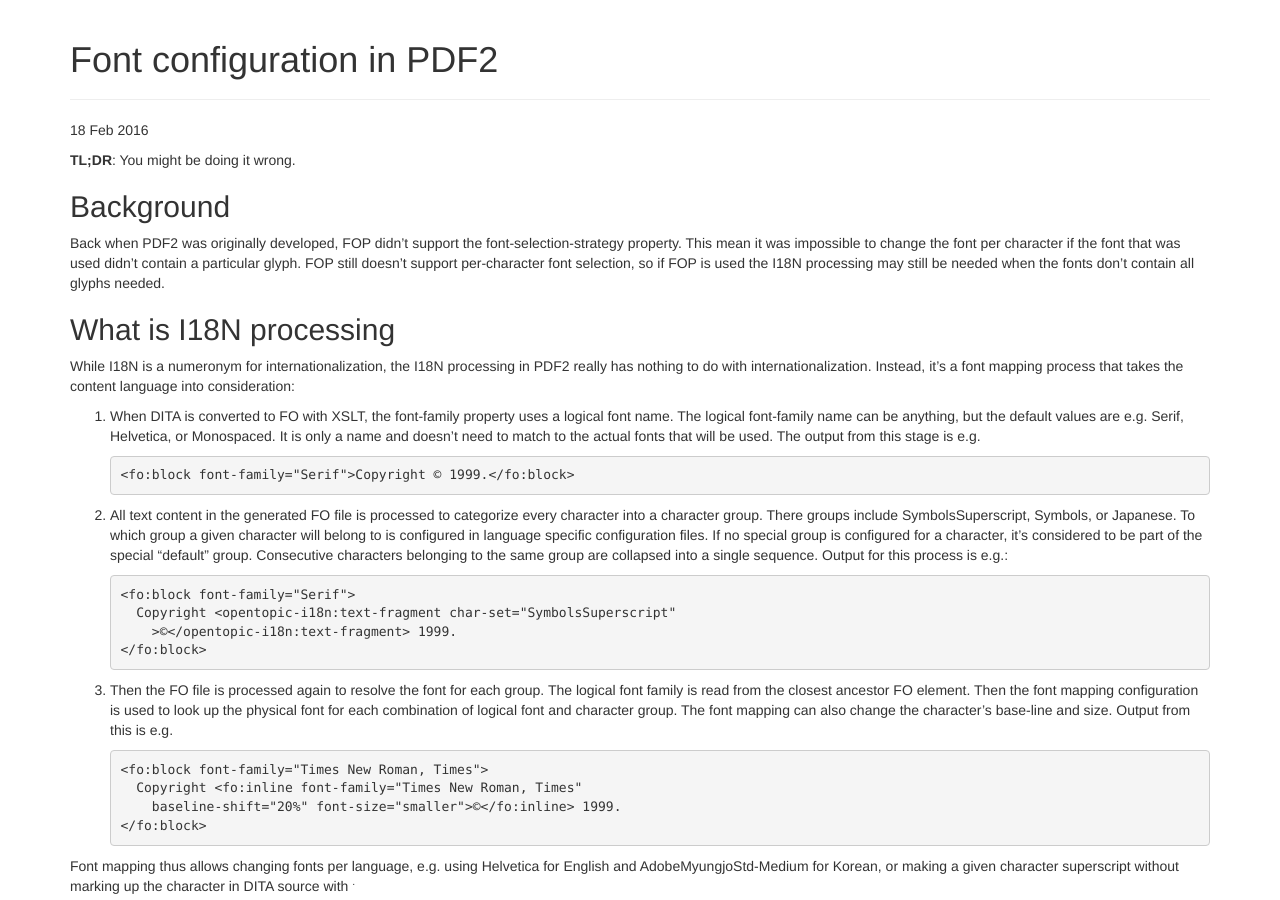
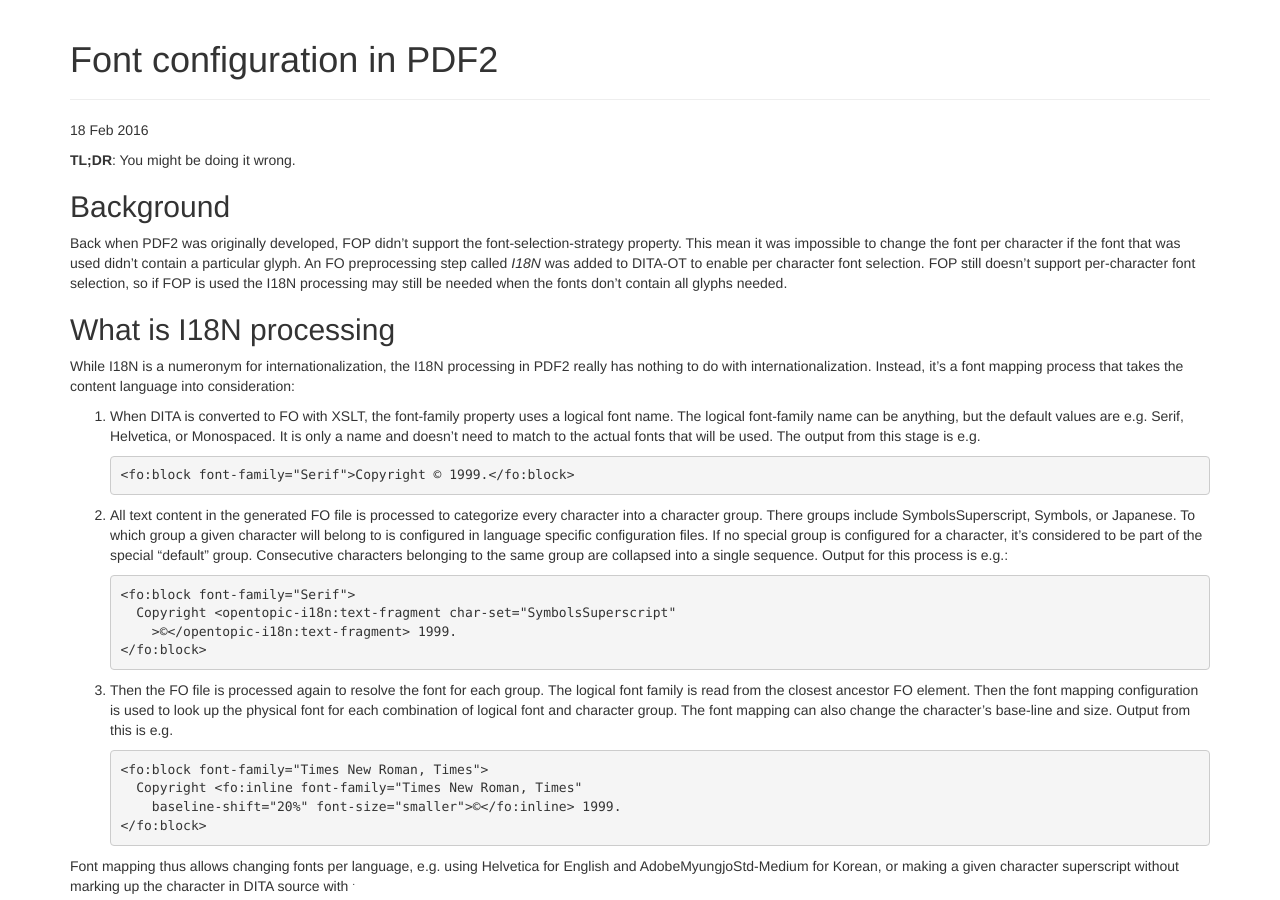
Before and after one commit to jelovirt/jelovirt.github.io, a Jekyll site: the page built from _posts/2016-02-18-font-configuration-in-pdf2.md, in a window 1280 px wide and 900 px high. Built offline with Jekyll 4.4.1, drawn with Linux system fonts in a browser that asks for light colours; nearby versions of some CDN libraries.

Commit message:
Add description what I18N is

```diff
--- a/_posts/2016-02-18-font-configuration-in-pdf2.md
+++ b/_posts/2016-02-18-font-configuration-in-pdf2.md
@@ -7,7 +7,7 @@
 
 ## Background
 
-Back when PDF2 was originally developed, FOP didn't support the font-selection-strategy property. This mean it was impossible to change the font per character if the font that was used didn't contain a particular glyph. FOP still doesn't support per-character font selection, so if FOP is used the I18N processing may still be needed when the fonts don't contain all glyphs needed.
+Back when PDF2 was originally developed, FOP didn't support the font-selection-strategy property. This mean it was impossible to change the font per character if the font that was used didn't contain a particular glyph. An FO preprocessing step called _I18N_ was added to DITA-OT to enable per character font selection. FOP still doesn't support per-character font selection, so if FOP is used the I18N processing may still be needed when the fonts don't contain all glyphs needed.
 
 ## What is I18N processing
 
```
